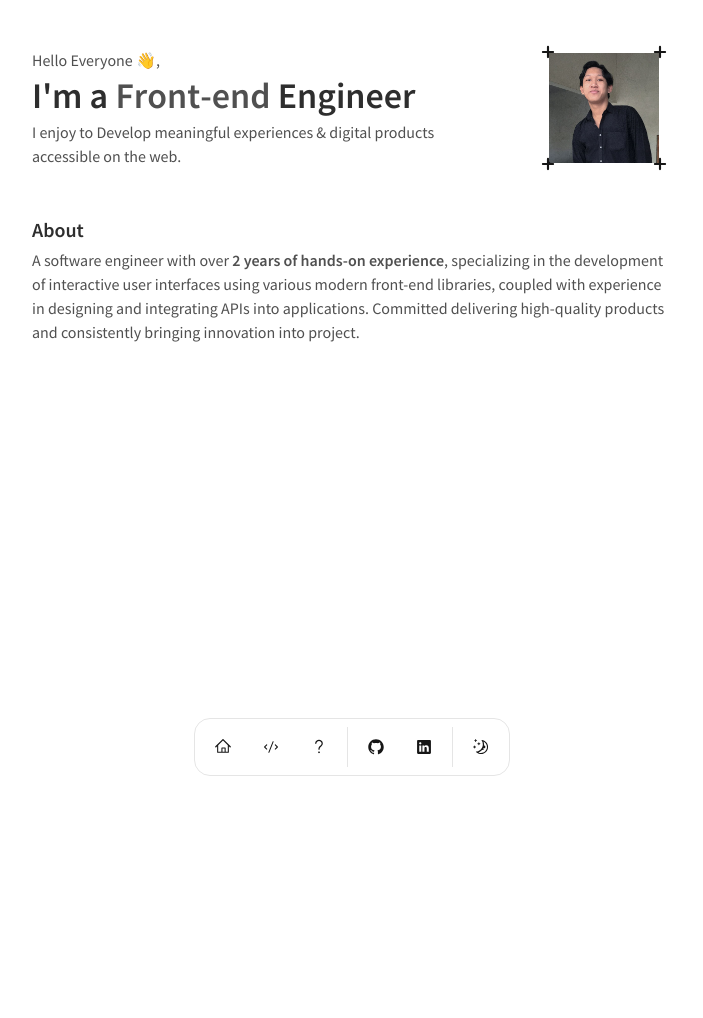
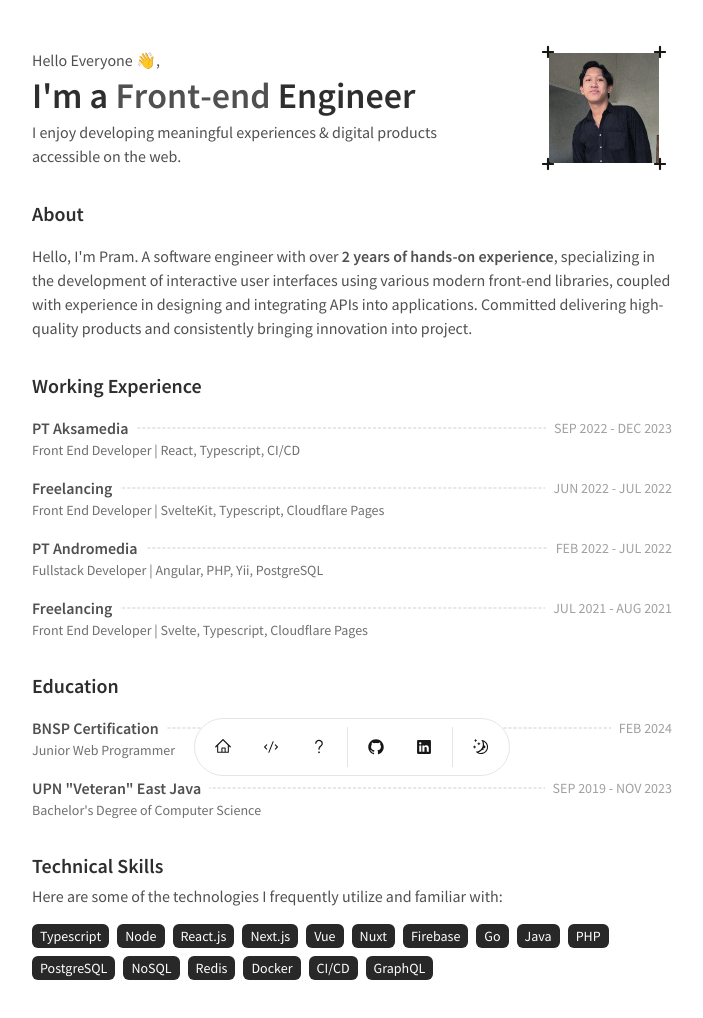
Before and after one commit to ipramudya/simple-porto, an Astro site: page / in a window 1280 px wide. Shown: the whole page, without its empty margins (288-991 px from the left). Before the commit the page ends 800 px from the top, so only its background shows below. Built offline with nearby package versions, Linux system fonts and the light colour scheme; Astro itself is replaced by a stand-in of ours.

Commit message:
add working experience, education, & skills

```diff
--- a/package.json
+++ b/package.json
@@ -24,6 +24,7 @@
         "framer-motion": "^11.3.19",
         "react": "^18.3.1",
         "react-dom": "^18.3.1",
+        "sharp": "^0.33.4",
         "tailwind-merge": "^2.4.0",
         "tailwindcss": "^3.4.7",
         "tailwindcss-animate": "^1.0.7"
--- a/src/components/About.astro
+++ b/src/components/About.astro
@@ -1,9 +1,9 @@
-<section class="my-[3rem] flex flex-col space-y-1">
+<section class="my-[2rem] flex flex-col space-y-4">
     <h2 class="text-xl font-semibold">About</h2>
     <p class="font-normal">
-        A software engineer with over <span class="font-semibold">2 years of hands-on experience</span>, specializing in
-        the development of interactive user interfaces using various modern front-end libraries, coupled with experience
-        in designing and integrating APIs into applications. Committed delivering high-quality products and consistently
-        bringing innovation into project.
+        Hello, I'm Pram. A software engineer with over <span class="font-semibold">2 years of hands-on experience</span
+        >, specializing in the development of interactive user interfaces using various modern front-end libraries,
+        coupled with experience in designing and integrating APIs into applications. Committed delivering high-quality
+        products and consistently bringing innovation into project.
     </p>
 </section>
--- /dev/null
+++ b/src/components/Badge.astro
@@ -0,0 +1,21 @@
+---
+import { cn } from '@/lib/utils'
+
+interface Props {
+    label: string
+    withHover?: boolean
+}
+
+const { label, withHover } = Astro.props
+---
+
+<div
+    class={cn(
+        'flex h-6 items-center justify-center rounded-md bg-dark-9 px-2',
+        withHover && 'transition-colors duration-300 ease-in-out hover:bg-dark-7 cursor-default',
+    )}
+>
+    <p class="text-sm !text-white">
+        {label}
+    </p>
+</div>
--- a/src/components/Container.astro
+++ b/src/components/Container.astro
@@ -1,4 +1,4 @@
-<main class="relative mx-auto max-w-screen-sm">
+<main class="relative mx-auto max-w-screen-sm pb-[100px]">
     <div class="overflow-hidden p-3 md:px-0 md:py-6">
         <slot />
     </div>
--- /dev/null
+++ b/src/components/DashedContent.astro
@@ -0,0 +1,29 @@
+---
+interface Props {
+    label: string
+    subLabel: string
+    rightContent: string
+}
+
+const { label, rightContent, subLabel } = Astro.props
+---
+
+<div class="relative w-full">
+    <div class="flex flex-col">
+        <div class="relative flex items-center justify-between">
+            <p class="z-10 w-fit bg-white pr-1 font-semibold dark:bg-dark-12 md:pr-2">
+                {label}
+            </p>
+            <div
+                class="absolute top-1/2 w-full -translate-y-1/2 border-x-0 border-b-0 border-t border-dashed border-dark-2/50 dark:border-dark-5"
+            >
+            </div>
+            <span
+                class="z-10 w-fit bg-white pl-1 text-sm uppercase text-dark-2 dark:bg-dark-12 dark:text-dark-4 md:pl-2"
+            >
+                {rightContent}
+            </span>
+        </div>
+        <p class="text-sm text-dark-4 dark:text-dark-2">{subLabel}</p>
+    </div>
+</div>
--- a/src/components/Dock.tsx
+++ b/src/components/Dock.tsx
@@ -104,7 +104,10 @@ const DockIcon = ({
         <motion.div
             ref={ref}
             style={{ width }}
-            className={cn('flex aspect-square cursor-pointer items-center justify-center rounded-full', className)}
+            className={cn(
+                'flex aspect-square cursor-pointer items-center justify-center rounded-full hover:bg-dark-1',
+                className,
+            )}
             {...props}
         >
             {children}
--- /dev/null
+++ b/src/components/Education.astro
@@ -0,0 +1,16 @@
+---
+import DashedContent from './DashedContent.astro'
+---
+
+<section class="flex flex-col space-y-4">
+    <h2 class="text-xl font-semibold">Education</h2>
+
+    <div class="flex flex-col space-y-4">
+        <DashedContent label="BNSP Certification" subLabel="Junior Web Programmer" rightContent="Feb 2024" />
+        <DashedContent
+            label={`UPN "Veteran" East Java`}
+            subLabel="Bachelor's Degree of Computer Science"
+            rightContent="Sep 2019 - Nov 2023"
+        />
+    </div>
+</section>
--- a/src/components/Nav.tsx
+++ b/src/components/Nav.tsx
@@ -8,7 +8,7 @@ export default function Nav() {
     return (
         <TooltipProvider delayDuration={300} skipDelayDuration={0}>
             <nav className="fixed bottom-0 left-0 right-0 z-10">
-                <Dock direction="middle" className="my-3 md:my-6">
+                <Dock direction="middle" className="my-3 rounded-full bg-white dark:bg-dark-12 md:my-6">
                     {DataNavLinks.map((link, index) => (
                         <DockIcon key={`link-${index}-${link.name}`}>
                             <Tooltip>
--- /dev/null
+++ b/src/components/Skills.astro
@@ -0,0 +1,15 @@
+---
+import { DataSkills } from '@/lib/constant'
+import Badge from './Badge.astro'
+---
+
+<section class="my-[2rem] flex flex-col space-y-4">
+    <div class="flex flex-col space-y-1">
+        <h2 class="text-xl font-semibold">Technical Skills</h2>
+        <p>Here are some of the technologies I frequently utilize and familiar with:</p>
+    </div>
+
+    <div class="flex flex-wrap items-center gap-2">
+        {DataSkills.map((skill) => <Badge withHover label={skill} />)}
+    </div>
+</section>
--- a/src/components/Title.tsx
+++ b/src/components/Title.tsx
@@ -10,7 +10,7 @@ export default function Title() {
                 I'm a <FlipWords words={words} className="px-0" /> Engineer
             </div>
             <p className="font-medium">
-                I enjoy to Develop meaningful experiences & digital products accessible on the web.
+                I enjoy developing meaningful experiences & digital products accessible on the web.
             </p>
         </div>
     )
--- /dev/null
+++ b/src/components/WorkingExperience.astro
@@ -0,0 +1,30 @@
+---
+import DashedContent from './DashedContent.astro'
+---
+
+<section class="my-[2rem] flex flex-col space-y-4">
+    <h2 class="text-xl font-semibold">Working Experience</h2>
+
+    <div class="flex flex-col space-y-4">
+        <DashedContent
+            label="PT Aksamedia"
+            subLabel="Front End Developer | React, Typescript, CI/CD"
+            rightContent="Sep 2022 - Dec 2023"
+        />
+        <DashedContent
+            label="Freelancing"
+            subLabel="Front End Developer | SvelteKit, Typescript, Cloudflare Pages"
+            rightContent="Jun 2022 - Jul 2022"
+        />
+        <DashedContent
+            label="PT Andromedia"
+            subLabel="Fullstack Developer | Angular, PHP, Yii, PostgreSQL"
+            rightContent="Feb 2022 - Jul 2022"
+        />
+        <DashedContent
+            label="Freelancing"
+            subLabel="Front End Developer | Svelte, Typescript, Cloudflare Pages"
+            rightContent="Jul 2021 - Aug 2021"
+        />
+    </div>
+</section>
--- a/src/lib/constant.ts
+++ b/src/lib/constant.ts
@@ -10,3 +10,22 @@ export const DataNavSocials = [
     { name: 'Github', href: 'https://github.com/ipramudya', icon: Icons.github },
     { name: 'Linkedin', href: 'https://www.linkedin.com/in/pramudyatamir/', icon: Icons.linkedin },
 ]
+
+export const DataSkills = [
+    'Typescript',
+    'Node',
+    'React.js',
+    'Next.js',
+    'Vue',
+    'Nuxt',
+    'Firebase',
+    'Go',
+    'Java',
+    'PHP',
+    'PostgreSQL',
+    'NoSQL',
+    'Redis',
+    'Docker',
+    'CI/CD',
+    'GraphQL',
+]
--- a/src/pages/index.astro
+++ b/src/pages/index.astro
@@ -1,7 +1,10 @@
 ---
 import About from '@/components/About.astro'
+import Education from '@/components/Education.astro'
 import ProfilePic from '@/components/ProfilePic.astro'
+import Skills from '@/components/Skills.astro'
 import Title from '@/components/Title'
+import WorkingExperience from '@/components/WorkingExperience.astro'
 import Layout from '@/layouts/Layout.astro'
 ---
 
@@ -12,4 +15,10 @@ import Layout from '@/layouts/Layout.astro'
     </section>
 
     <About />
+
+    <WorkingExperience />
+
+    <Education />
+
+    <Skills />
 </Layout>
```
Also changed, not shown: pnpm-lock.yaml.
